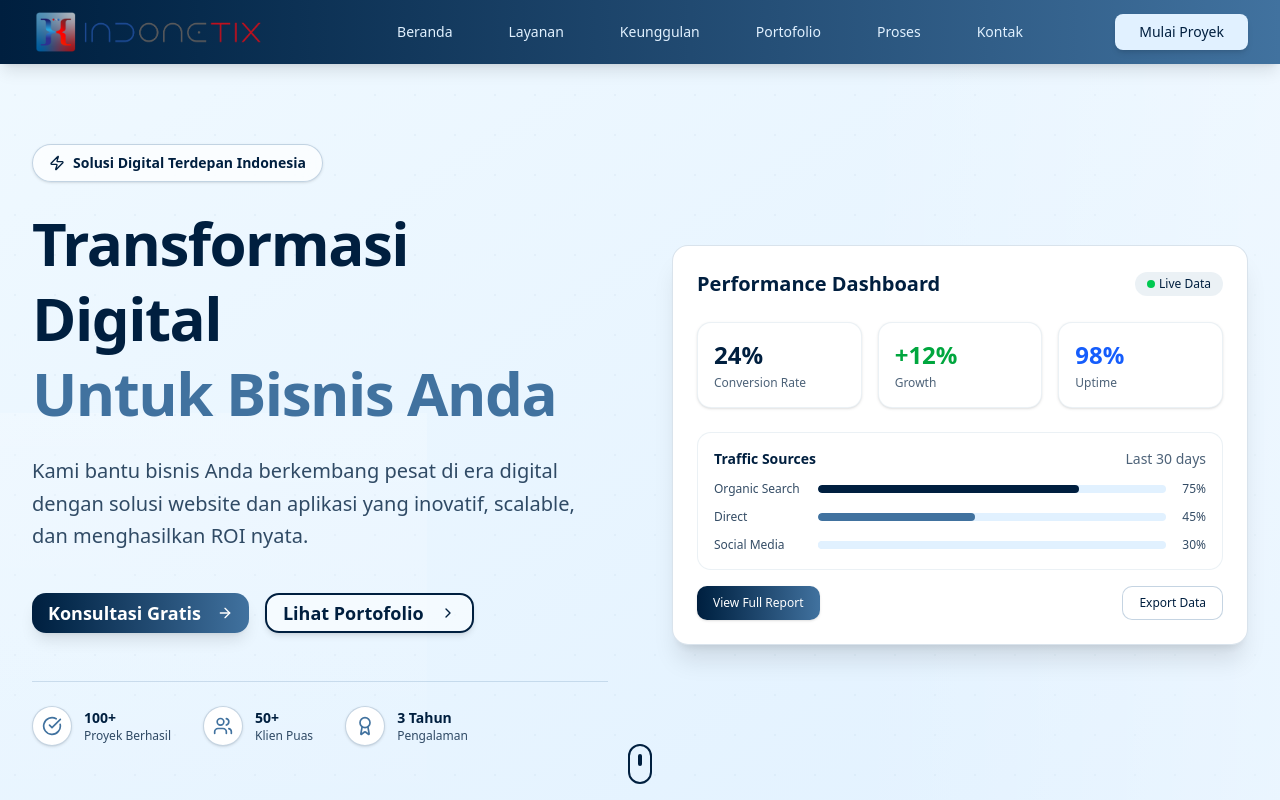
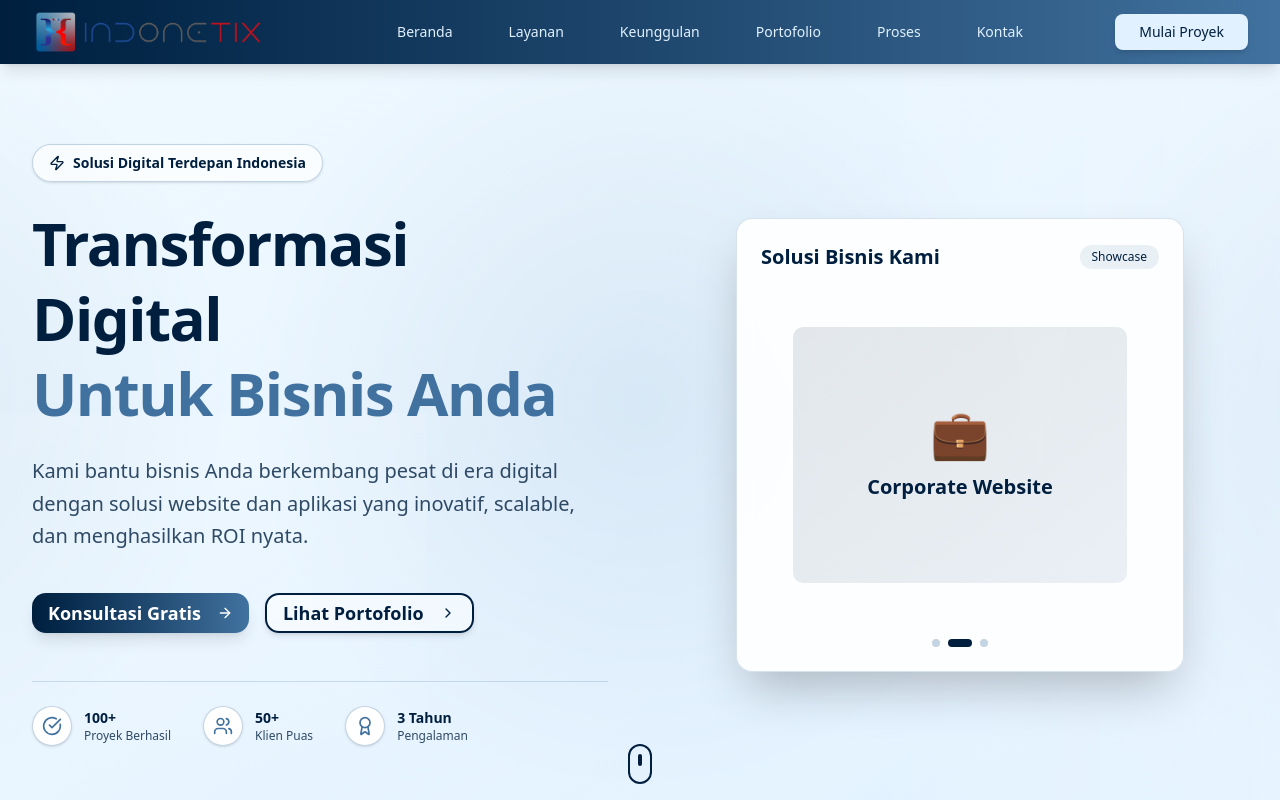
Before and after one commit to cibotjo/indonetix, a Next.js app: page / in a window 1280 px wide. Shown: the top 800 px of the page. Built offline with nearby package versions, Linux system fonts and the light colour scheme.

Commit message:
perbaikan HeroSection1

```diff
--- a/src/components/sections/HeroSection.tsx
+++ b/src/components/sections/HeroSection.tsx
@@ -2,42 +2,54 @@
 
 import { useState, useEffect } from 'react'
 import { Button } from '@/components/ui/button'
-import { CheckCircle, ArrowRight, Users, Award, Zap, ChevronRight, Star, TrendingUp, Shield, Clock } from 'lucide-react'
+import { CheckCircle, ArrowRight, Users, Award, Zap, ChevronRight } from 'lucide-react'
 
 interface HeroSectionProps {
   scrollToSection: (sectionId: string) => void
 }
 
 export default function HeroSection({ scrollToSection }: HeroSectionProps) {
-  const [activeFeature, setActiveFeature] = useState(0)
+  const [currentSlide, setCurrentSlide] = useState(0)
 
-  const features = [
-
+  const slides = [
+    {
+      title: "E-Commerce Solutions",
+      image: "/assets/images/ecommerce-showcase.jpg"
+    },
+    {
+      title: "Corporate Website",
+      image: "/assets/images/corporate-showcase.jpg"
+    },
+    {
+      title: "Mobile Applications",
+      image: "/assets/images/mobile-showcase.jpg"
+    }
   ]
 
   useEffect(() => {
     const interval = setInterval(() => {
-      setActiveFeature((prev) => (prev + 1) % features.length)
-    }, 3000)
+      setCurrentSlide((prev) => (prev + 1) % slides.length)
+    }, 4000)
 
     return () => clearInterval(interval)
-  }, [features.length])
+  }, [slides.length])
 
   return (
     <section id="home" className="relative min-h-screen flex items-center justify-center overflow-hidden pt-16 bg-gradient-to-br from-[#f0f9ff] to-[#e1f1ff]" aria-labelledby="hero-heading">
-      {/* Clean Background Elements */}
+      {/* Elegant Background Elements */}
       <div className="absolute inset-0 z-0">
-        {/* Subtle geometric pattern */}
-        <div className="absolute inset-0 opacity-5">
-          <div className="absolute inset-0" style={{
-            backgroundImage: `radial-gradient(circle at 15px 15px, #41729f 1px, transparent 0)`,
-            backgroundSize: '40px 40px'
+        {/* Subtle wave patterns */}
+        <div className="absolute inset-0 opacity-10">
+          <div className="absolute top-0 left-0 w-full h-full" style={{
+            backgroundImage: `radial-gradient(ellipse at center, #41729f 0%, transparent 70%)`,
+            backgroundSize: '800px 800px',
+            backgroundPosition: 'center top'
           }}></div>
         </div>
 
         {/* Soft gradient overlays */}
-        <div className="absolute top-0 right-0 w-1/3 h-full bg-gradient-to-r from-transparent to-white/30"></div>
-        <div className="absolute bottom-0 left-0 w-1/3 h-1/2 bg-gradient-to-t from-transparent to-white/20"></div>
+        <div className="absolute top-0 right-0 w-1/3 h-full bg-gradient-to-r from-transparent to-white/20"></div>
+        <div className="absolute bottom-0 left-0 w-1/3 h-1/2 bg-gradient-to-t from-transparent to-white/10"></div>
       </div>
 
       <div className="relative z-10 max-w-7xl mx-auto px-4 sm:px-6 lg:px-8 py-12 md:py-20">
@@ -105,95 +117,54 @@ export default function HeroSection({ scrollToSection }: HeroSectionProps) {
             </div>
           </div>
 
-          {/* Visual Element - Clean Dashboard Preview */}
-          <div className="relative">
-            <div className="relative rounded-2xl shadow-xl overflow-hidden border border-[#41729f]/20 bg-white">
+          {/* Visual Element - Clean Slide Presentation */}
+          <div className="relative flex justify-center">
+            <div className="relative rounded-2xl shadow-2xl overflow-hidden border border-[#41729f]/20 bg-white/90 backdrop-blur-sm max-w-md w-full">
               <div className="p-6">
                 <div className="flex justify-between items-center mb-6">
-                  <h3 className="text-xl font-bold text-[#001f3f]">Performance Dashboard</h3>
-                  <div className="text-xs bg-[#41729f]/10 text-[#001f3f] px-3 py-1 rounded-full font-medium flex items-center gap-1">
-                    <div className="w-2 h-2 bg-green-500 rounded-full"></div>
-                    Live Data
+                  <h3 className="text-xl font-bold text-[#001f3f]">
+                    Solusi Bisnis Kami
+                  </h3>
+                  <div className="text-xs bg-[#41729f]/10 text-[#001f3f] px-3 py-1 rounded-full font-medium">
+                    Showcase
                   </div>
                 </div>
 
-                <div className="grid grid-cols-3 gap-4 mb-6">
-                  {[
-                    { value: "24%", label: "Conversion Rate", color: "text-[#001f3f]" },
-                    { value: "+12%", label: "Growth", color: "text-green-600" },
-                    { value: "98%", label: "Uptime", color: "text-blue-600" }
-                  ].map((item, index) => (
+                {/* Slide Carousel */}
+                <div className="relative h-80 rounded-xl overflow-hidden">
+                  {slides.map((slide, index) => (
                     <div
                       key={index}
-                      className="bg-white border border-[#41729f]/10 p-4 rounded-xl shadow-sm transition-all duration-300 hover:shadow-md"
+                      className={`absolute inset-0 transition-opacity duration-1000 flex flex-col items-center justify-center p-8 ${
+                        index === currentSlide ? 'opacity-100' : 'opacity-0'
+                      }`}
                     >
-                      <div className={`text-2xl font-bold ${item.color}`}>{item.value}</div>
-                      <div className="text-xs text-[#001f3f]/70 mt-1">{item.label}</div>
+                      {/* Placeholder for business image */}
+                      <div className="bg-gradient-to-br from-[#001f3f]/10 to-[#41729f]/10 h-full w-full rounded-lg flex items-center justify-center">
+                        <div className="text-center">
+                          <div className="text-5xl mb-4">💼</div>
+                          <div className="text-xl font-bold text-[#001f3f]">{slide.title}</div>
+                        </div>
+                      </div>
                     </div>
                   ))}
                 </div>
 
-                <div className="bg-white rounded-xl border border-[#41729f]/10 p-4 mb-4">
-                  <div className="flex justify-between mb-3">
-                    <span className="text-sm font-semibold text-[#001f3f]">Traffic Sources</span>
-                    <span className="text-sm text-[#001f3f]/70">Last 30 days</span>
-                  </div>
-                  <div className="space-y-3">
-                    {[
-                      { name: "Organic Search", value: 75, color: "bg-[#001f3f]" },
-                      { name: "Direct", value: 45, color: "bg-[#41729f]" },
-                      { name: "Social Media", value: 30, color: "bg-[#e1f1ff]" }
-                    ].map((item, index) => (
-                      <div key={index} className="flex items-center">
-                        <div className="w-24 text-xs text-[#001f3f]/80">{item.name}</div>
-                        <div className="flex-1 ml-2">
-                          <div className="h-2 bg-[#e1f1ff] rounded-full overflow-hidden">
-                            <div
-                              className={`h-2 ${item.color} rounded-full`}
-                              style={{ width: `${item.value}%` }}
-                            />
-                          </div>
-                        </div>
-                        <div className="w-10 text-right text-xs text-[#001f3f]/80 font-medium">{item.value}%</div>
-                      </div>
-                    ))}
-                  </div>
-                </div>
-
-                <div className="flex justify-between">
-                  <button className="text-xs bg-gradient-to-r from-[#001f3f] to-[#41729f] text-white px-4 py-2 rounded-lg font-medium hover:opacity-90 transition-opacity shadow-sm">
-                    View Full Report
-                  </button>
-                  <button className="text-xs bg-white text-[#001f3f] border border-[#41729f]/30 px-4 py-2 rounded-lg font-medium hover:bg-[#e1f1ff]/30 transition-colors">
-                    Export Data
-                  </button>
+                {/* Navigation Dots */}
+                <div className="flex justify-center mt-6 space-x-2">
+                  {slides.map((_, index) => (
+                    <button
+                      key={index}
+                      onClick={() => setCurrentSlide(index)}
+                      className={`w-2 h-2 rounded-full transition-all ${
+                        index === currentSlide
+                          ? 'bg-[#001f3f] w-6'
+                          : 'bg-[#41729f]/30'
+                      }`}
+                    />
+                  ))}
                 </div>
               </div>
-            </div>
-
-            {/* Interactive Feature Cards */}
-            <div className="absolute -bottom-16 left-0 right-0 flex justify-center gap-4">
-              {features.map((feature, index) => (
-                <div
-                  key={index}
-                  className={`bg-white rounded-xl p-4 shadow-lg border border-[#41729f]/20 cursor-pointer transition-all duration-300 ${
-                    activeFeature === index ? 'scale-105 shadow-xl border-[#41729f]/50' : 'opacity-90'
-                  }`}
-                  onClick={() => setActiveFeature(index)}
-                >
-                  <div className="flex items-center gap-3">
-                    <div className={`w-10 h-10 rounded-full bg-gradient-to-r from-[#001f3f] to-[#41729f] flex items-center justify-center text-white ${
-                      activeFeature === index ? 'animate-pulse' : ''
-                    }`}>
-                      {feature.icon}
-                    </div>
-                    <div>
-                      <div className="text-sm font-semibold text-[#001f3f]">{feature.title}</div>
-                      <div className="text-xs text-[#001f3f]/70">{feature.description}</div>
-                    </div>
-                  </div>
-                </div>
-              ))}
             </div>
           </div>
         </div>
```
